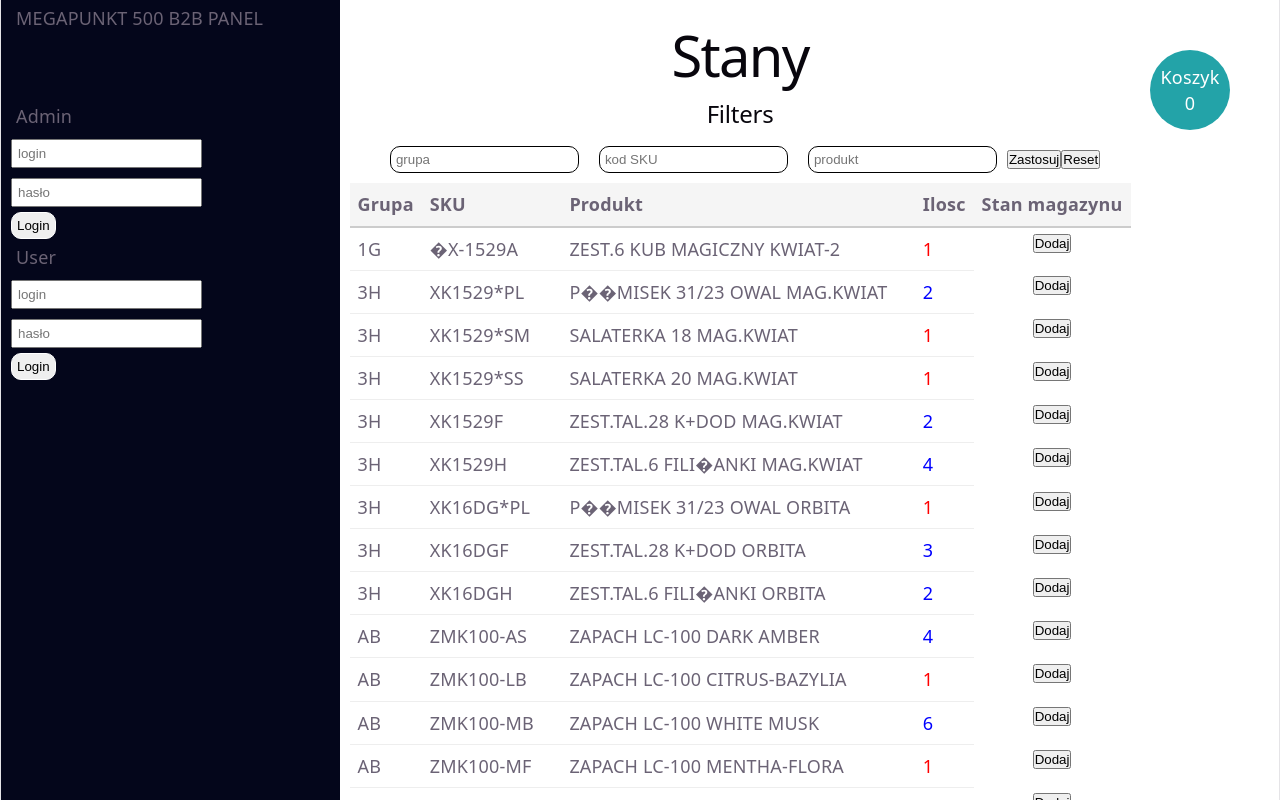
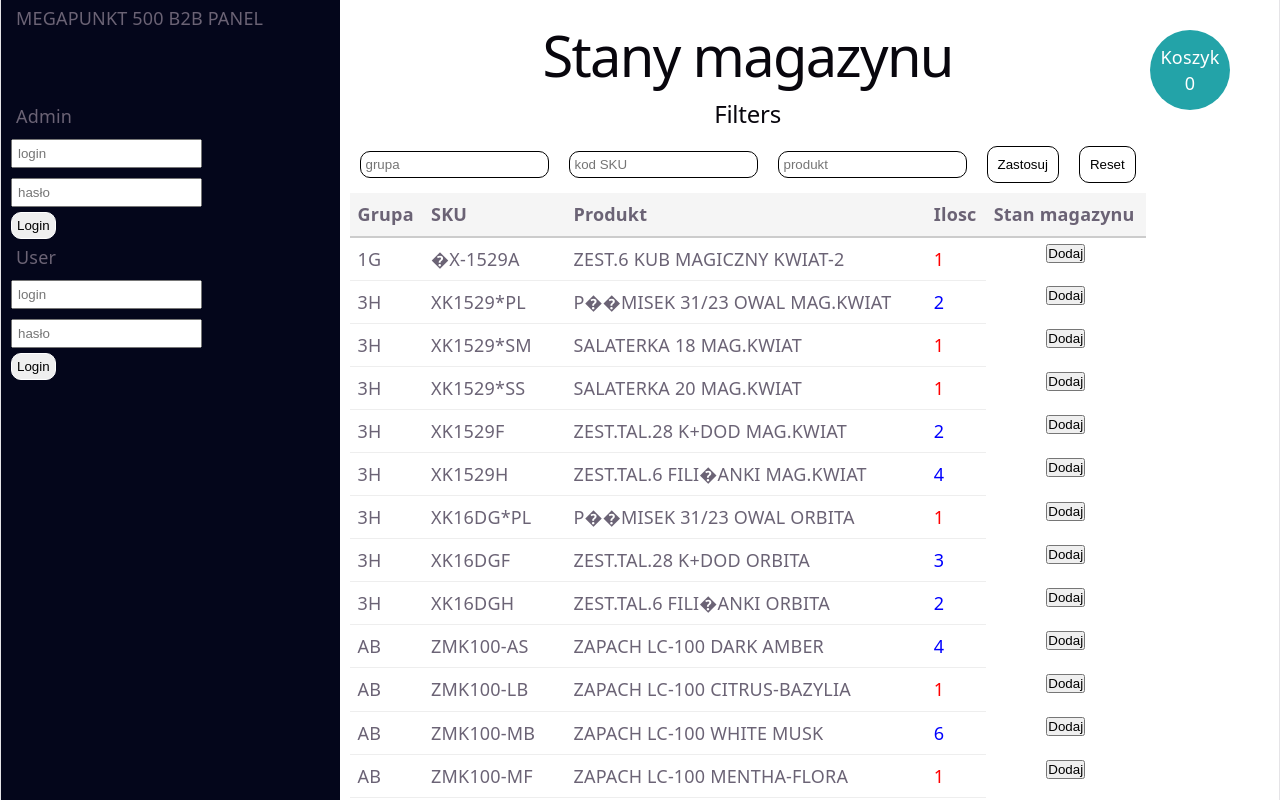
Before and after one commit to marcinoles87/orderApp, a React (Vite) app: page / in a window 1280 px wide. Shown: the top 800 px of the page. Built offline with nearby package versions, Linux system fonts and the light colour scheme.

Commit message:
add new text kadra

```diff
--- a/src/App.css
+++ b/src/App.css
@@ -4,6 +4,9 @@
   box-sizing: border-box;
 }
 
+:root{
+  --inputBackgroundL:rgb(200, 200, 200);
+}
 .app-container{
   display: flex;
   flex-direction: row;
@@ -70,7 +73,7 @@
   display: flex;
   align-items: center;
   justify-content: center;
-  top:50px;
+  top:30px;
   right: 50px;
   width: 80px;
   height: 80px;
@@ -148,6 +151,27 @@
   padding: 5px;
   border: 1px solid black;
   border-radius: 10px;
+  transition: 0.6s ease;
+}
+
+.filters-container input:hover{
+  background-color:var(--inputBackgroundL)
+
+}
+
+.filters-container button{
+  margin: 10px;
+  padding: 10px;
+  border: 1px solid black;
+  background-color: white;
+  color: black;
+  border-radius: 10px;
+  transition: 0.7s ease;
+  cursor: pointer;
+}
+
+.filters-container button:hover{
+  background-color: var(--inputBackgroundL)
 }
 
 /*zmiana widocznosci*/
--- a/src/assets/components/Stany.jsx
+++ b/src/assets/components/Stany.jsx
@@ -54,7 +54,7 @@ const tdStyle = {
   return (
     <div className='stany-container'>
         <div className='stany-datas'>
-            <h1>Stany</h1>
+            <h1>Stany magazynu </h1>
 
                 <Filters stany={stany} setStany={setStany} filtered={filtered} setFiltered={setFiltered} setStanyPoprawne={setStanyPoprawne}></Filters>
 
--- a/src/assets/components/Zamowienie.jsx
+++ b/src/assets/components/Zamowienie.jsx
@@ -1,8 +1,6 @@
 
 
 function Zamowienie({koszyk}) {
-
-
 
   const thStyle = {
   borderBottom: "2px solid #ccc",
@@ -44,14 +42,16 @@ function getColor(stock) {
             <td style={tdStyle}>{item.GRUPA}</td>
             <td style={tdStyle}>{item.INDEKS}</td>
             <td style={tdStyle}>{item.NAZWA}</td>
-            <td style={tdStyle}>1szt</td>
+            <td style={tdStyle}>1</td>
             <td style={{ ...tdStyle, color: getColor(item.STAN_KIL) }}>
-              {item.STAN_KIL}
+              {Math.trunc(item.STAN_KIL)}
             </td>
           </tr>
         ))}
       </tbody>
     </table>
+
+    <button>Zamawiam</button>
 
 
 
```
